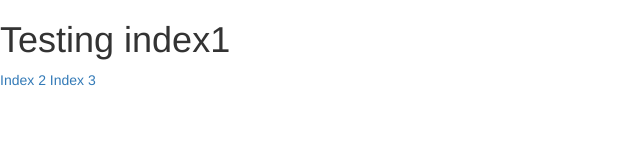
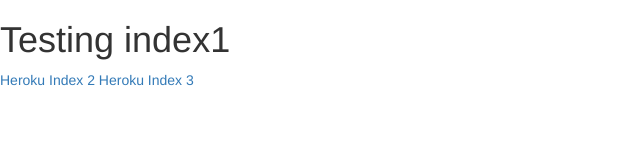
Before and after one commit to blizm87/Rosalyn-HTML-Example, a website: page public/index.html in a window 1280 px wide. Shown: the whole page, without its empty margins (0-640 px from the left). Drawn offline with nearby package versions, Linux system fonts and the light colour scheme; files that its build step writes are made by us from their sources; files whose address does not match are found by name.

Commit message:
added heroku links for production

```diff
--- a/public/index.html
+++ b/public/index.html
@@ -15,9 +15,10 @@
 <body>
 
   <h1>Testing index1</h1>
-  <a href='http://localhost:3000/views/index2.html'>Index 2</a>
-  <a href='http://localhost:3000/views/index3.html'>Index 3</a>
-
+<!--   <a href='http://localhost:3000/views/index2.html'>Index 2</a>
+  <a href='http://localhost:3000/views/index3.html'>Index 3</a> -->
+  <a href='https://dry-reaches-88546.herokuapp.com/views/index2.html'>Heroku Index 2</a>
+  <a href='https://dry-reaches-88546.herokuapp.com/views/index3.html'>Heroku Index 3</a>
 
  <script src="./js/app.js"></script>
 </body>
```
